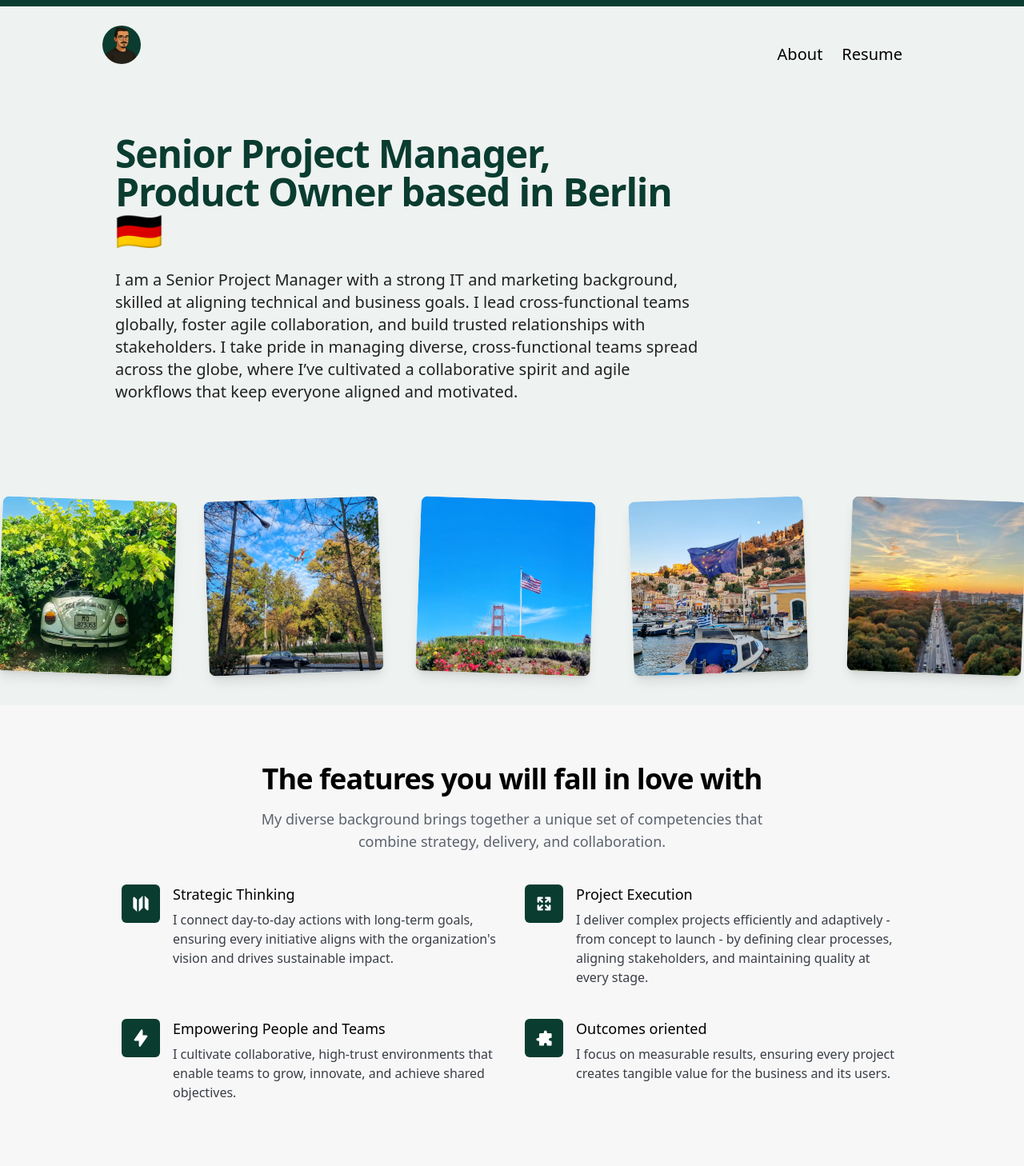
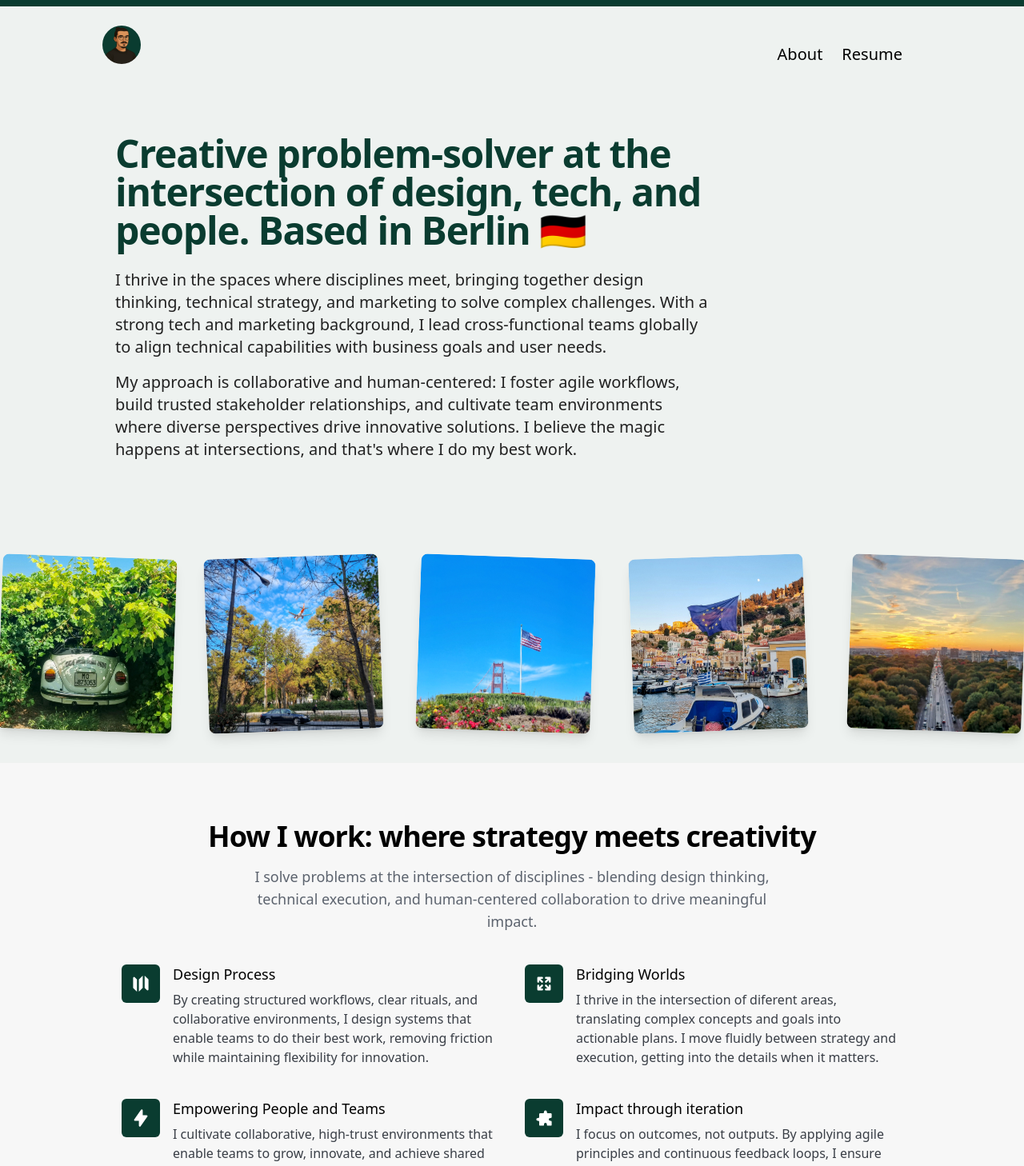
Before and after one commit to ftpaul/ftpaul, a Next.js app: page / in a window 1280 px wide. Shown: the top 1458 px of the page at 80% size. Built offline with nearby package versions, Linux system fonts and the light colour scheme.

Commit message:
copy upgrade

```diff
--- a/app/page.tsx
+++ b/app/page.tsx
@@ -24,11 +24,14 @@ export default async function IndexPage() {
         <div className="w-2/3 lg:w-3/4 sm:w-full xs:w-full  ">
 
 
-          <h1 className="text-5xl font-bold tracking-tight text-green-600 mb-6 ">Senior Project Manager,<br /> Product Owner based in Berlin 🇩🇪</h1>
+          <h1 className="text-5xl font-bold tracking-tight text-green-600 mb-6 ">Creative problem-solver at the intersection of design, tech, and people. Based in Berlin 🇩🇪</h1>
 
           <h2 className="text-xl xs:text-2xl text-gray-600 pb-4 text-left m-auto">
-          I am a Senior Project Manager with a strong IT and marketing background, skilled at aligning technical and business goals. I lead cross-functional teams globally, foster agile collaboration, and build trusted relationships with stakeholders. I take pride in managing diverse, cross-functional teams spread across the globe, where I’ve cultivated a collaborative spirit and agile workflows that keep everyone aligned and motivated.
+          I thrive in the spaces where disciplines meet, bringing together design thinking, technical strategy, and marketing to solve complex challenges. With a strong tech and marketing background, I lead cross-functional teams globally to align technical capabilities with business goals and user needs.
           {/* I’m committed to delivering results with clarity, from detailed roadmaps to accessible documentation, making every project a strategic win for the organization. */}
+          </h2>
+          <h2 className="text-xl xs:text-2xl text-gray-600 pb-4 text-left m-auto">
+          My approach is collaborative and human-centered: I foster agile workflows, build trusted stakeholder relationships, and cultivate team environments where diverse perspectives drive innovative solutions. I believe the magic happens at intersections, and that's where I do my best work.
           </h2>
 
         </div>
--- a/components/Features.tsx
+++ b/components/Features.tsx
@@ -9,27 +9,27 @@ type Feature = {
 
 const features: Feature[] = [
   {
-    title: "Strategic Thinking",
+    title: "Design Process",
     text:
-      "I connect day-to-day actions with long-term goals, ensuring every initiative aligns with the organization's vision and drives sustainable impact.",
+      "By creating structured workflows, clear rituals, and collaborative environments, I design systems that enable teams to do their best work, removing friction while maintaining flexibility for innovation.",
     icon: "strategy",
   },
   {
-    title: "Project Execution",
+    title: "Bridging Worlds",
     text:
-      "I deliver complex projects efficiently and adaptively - from concept to launch - by defining clear processes, aligning stakeholders, and maintaining quality at every stage.",
+      "I thrive in the intersection of diferent areas, translating complex concepts and goals into actionable plans. I move fluidly between strategy and execution, getting into the details when it matters.",
     icon: "execution",
   },
   {
     title: "Empowering People and Teams",
     text:
-      "I cultivate collaborative, high-trust environments that enable teams to grow, innovate, and achieve shared objectives.",
+      "I cultivate collaborative, high-trust environments that enable teams to grow, innovate, and achieve shared objectives. I lead with empathy, listening deeply and providing practical support when people need it.",
     icon: "team",
   },
   {
-    title: "Outcomes oriented",
+    title: "Impact through iteration",
     text:
-      "I focus on measurable results, ensuring every project creates tangible value for the business and its users.",
+      "I focus on outcomes, not outputs. By applying agile principles and continuous feedback loops, I ensure every project delivers measurable value, and that we learn something even when we fail.",
     icon: "outcome",
   },
 ]
@@ -70,10 +70,11 @@ const Features = () => (
       <div className="max-w-screen-xl mx-auto sm:px-6">
         <div className="lg:text-center">
           <h3 className="mt-2 text-3xl leading-8 font-extrabold tracking-tight text-gray-900 sm:text-4xl sm:leading-10">
-            The features you will fall in love with
+            How I work: where strategy meets creativity
           </h3>
           <p className="mt-4 max-w-2xl text-lg leading-7 text-gray-400 lg:mx-auto">
-            My diverse background brings together a unique set of competencies that combine strategy, delivery, and collaboration.
+            {/* My diverse background brings together a unique set of competencies that combine strategy, delivery, and collaboration. */}
+            I solve problems at the intersection of disciplines - blending design thinking, technical execution, and human-centered collaboration to drive meaningful impact.
           </p>
         </div>
 
```
